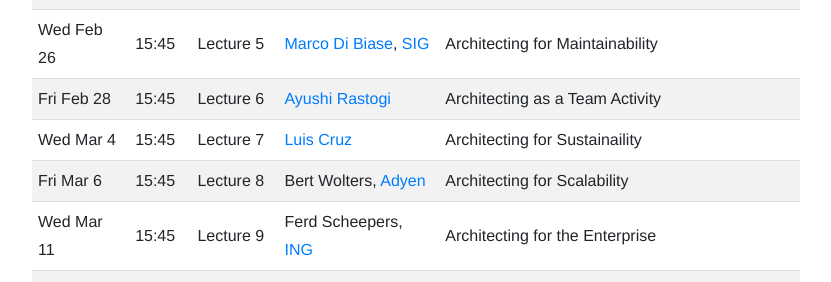
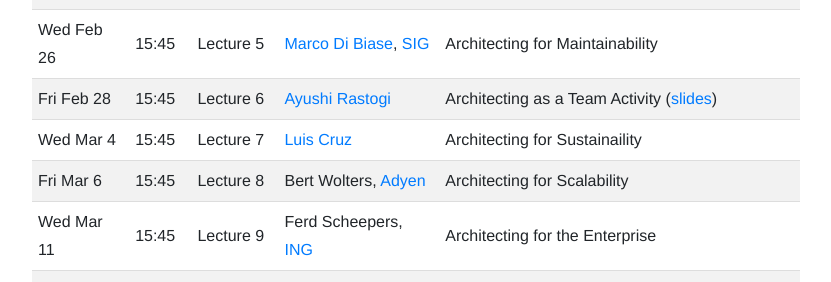
Before and after one commit to SERG-Delft/delftswa, a Jekyll site: the page built from 2020/index.md, in a window 1280 px wide and 900 px high, scrolled down 1087 px. Shown: the part 170-452 px from the top of the window, without its empty margins (224-1055 px from the left). Built offline with Jekyll 4.4.1, drawn with Linux system fonts in a browser that asks for light colours.

Commit message:
Add slides for people side

```diff
--- a/2020/index.md
+++ b/2020/index.md
@@ -31,7 +31,7 @@ Wed Feb 19 | 15:45 | Lecture 3 | Arie van Deursen         | Documenting Architec
            | 17:00 |            | [Engin Bozdag], Uber    | _Ask Me Anything_; privacy by design ([slides](https://www.usenix.org/sites/default/files/conference/protected-files/enigma2020_slides_bozdag.pdf))
 Fri Feb 21 | 15:45 | Lecture 4 | [Xavier Devroey]         | Architecting for Variability ([slides](slides/tudelft-architecture-spl2020.pdf), [opt. assignment](assignment-variability.html))
 Wed Feb 26 | 15:45 | Lecture 5 | [Marco Di Biase], [SIG]  | Architecting for Maintainability
-Fri Feb 28 | 15:45 | Lecture 6 | [Ayushi Rastogi]         | Architecting as a Team Activity
+Fri Feb 28 | 15:45 | Lecture 6 | [Ayushi Rastogi]         | Architecting as a Team Activity ([slides](slides/sa-people.pdf))
 Wed Mar 4  | 15:45 | Lecture 7 | [Luis Cruz]              | Architecting for Sustainaility
 Fri Mar 6  | 15:45 | Lecture 8 | Bert Wolters, [Adyen]    | Architecting for Scalability
 Wed Mar 11 | 15:45 | Lecture 9 | Ferd Scheepers, [ING]    | Architecting for the Enterprise
```
Also changed, not shown: 1 other file.
